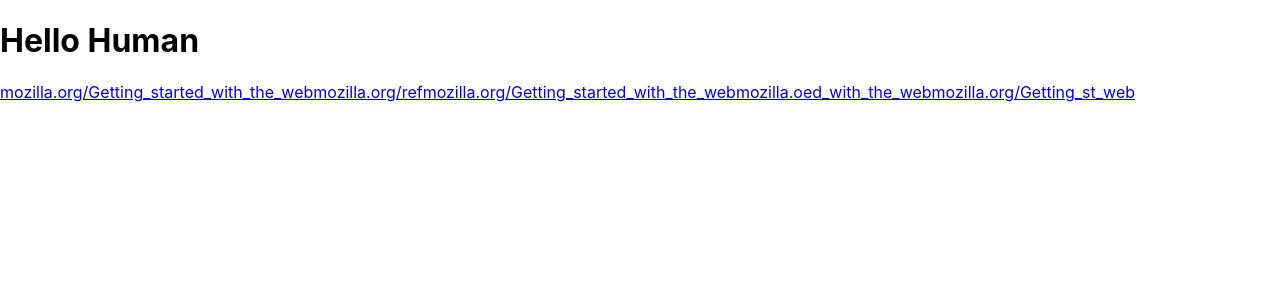
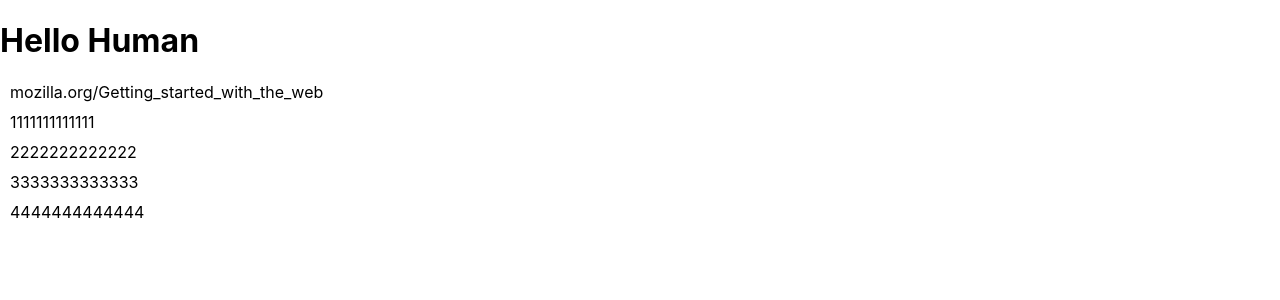
Before and after one commit to gael-src/gringoire, a React (Create React App) app: page / in a window 1280 px wide. Shown: the top 300 px of the page. Built offline with nearby package versions, Linux system fonts and the light colour scheme.

Commit message:
create list

```diff
--- a/src/App.css
+++ b/src/App.css
@@ -1,38 +1,11 @@
-.App {
-  text-align: center;
+.links {
+	display: flex;
+	margin: 10px;
+	color: black;
+	text-decoration: none;
 }
 
-.App-logo {
-  height: 40vmin;
-  pointer-events: none;
+.links:hover {
+	color: blue;
+	text-decoration: underline;
 }
-
-@media (prefers-reduced-motion: no-preference) {
-  .App-logo {
-    animation: App-logo-spin infinite 20s linear;
-  }
-}
-
-.App-header {
-  background-color: #282c34;
-  min-height: 100vh;
-  display: flex;
-  flex-direction: column;
-  align-items: center;
-  justify-content: center;
-  font-size: calc(10px + 2vmin);
-  color: white;
-}
-
-.App-link {
-  color: #61dafb;
-}
-
-@keyframes App-logo-spin {
-  from {
-    transform: rotate(0deg);
-  }
-  to {
-    transform: rotate(360deg);
-  }
-}
--- a/src/App.js
+++ b/src/App.js
@@ -6,27 +6,27 @@
 	{
 		link:
 			"https://developer.mozilla.org/de/docs/Learn/Getting_started_with_the_web",
-		name: "mozilla.org/Getting_started_with_the_web",
+		name: "mozilla.org/Getting_started_with_the_web ",
 	},
 	{
 		link:
 			"https://developer.mozilla.org/de/docs/Learn/Getting_started_with_the_web",
-		name: "mozilla.org/ref",
+		name: "1111111111111 ",
 	},
 	{
 		link:
 			"https://developer.mozilla.org/de/docs/Learn/Getting_started_with_the_web",
-		name: "mozilla.org/Getting_started_with_the_web",
+		name: "2222222222222 ",
 	},
 	{
 		link:
 			"https://developer.mozilla.org/de/docs/Learn/Getting_started_with_the_web",
-		name: "mozilla.oed_with_the_web",
+		name: "3333333333333 ",
 	},
 	{
 		link:
 			"https://developer.mozilla.org/de/docs/Learn/Getting_started_with_the_web",
-		name: "mozilla.org/Getting_st_web",
+		name: "4444444444444 ",
 	},
 ];
 
--- a/src/Child.js
+++ b/src/Child.js
@@ -1,8 +1,9 @@
 import React from "react";
+import "./App.css";
 
 const Child = (props) => {
 	return (
-		<a href={props.link} target="_blank">
+		<a className="links" href={props.link} target="_blank">
 			{props.name}
 		</a>
 	);
--- a/src/index.css
+++ b/src/index.css
@@ -1,13 +1,13 @@
 body {
-  margin: 0;
-  font-family: -apple-system, BlinkMacSystemFont, 'Segoe UI', 'Roboto', 'Oxygen',
-    'Ubuntu', 'Cantarell', 'Fira Sans', 'Droid Sans', 'Helvetica Neue',
-    sans-serif;
-  -webkit-font-smoothing: antialiased;
-  -moz-osx-font-smoothing: grayscale;
+	margin: 0;
+	font-family: -apple-system, BlinkMacSystemFont, "Ubuntu", "Segoe UI", "Roboto",
+		"Oxygen", "Cantarell", "Fira Sans", "Droid Sans", "Helvetica Neue",
+		sans-serif;
+	-webkit-font-smoothing: antialiased;
+	-moz-osx-font-smoothing: grayscale;
 }
 
 code {
-  font-family: source-code-pro, Menlo, Monaco, Consolas, 'Courier New',
-    monospace;
+	font-family: source-code-pro, Menlo, Monaco, Consolas, "Courier New",
+		monospace;
 }
```
